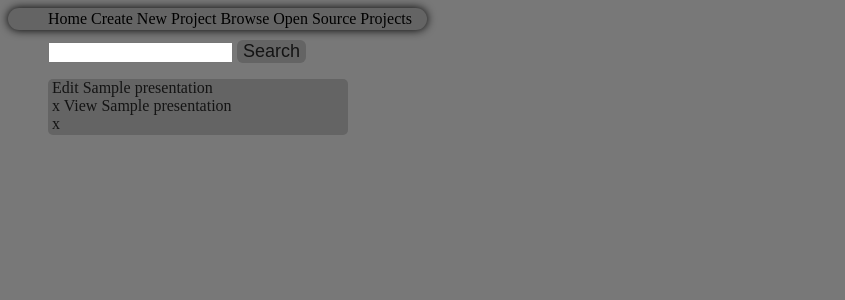
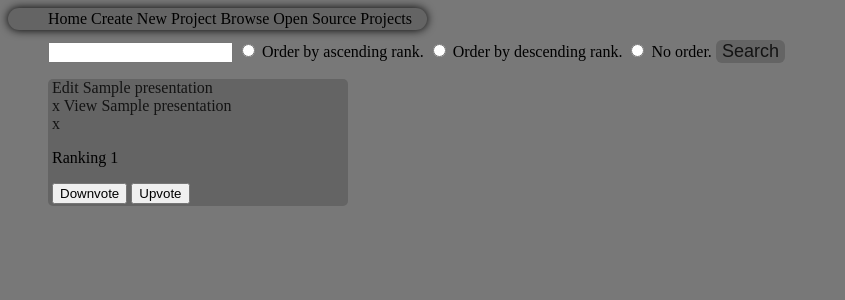
Before and after one commit to UALR-CodeTalks/codetalks, a Django app: page /browser/ in a window 1280 px wide. Shown: the top 300 px of the page, without its empty margins (0-845 px from the left). Run offline with Django 3.2, Linux system fonts and the light colour scheme; tables that the repository leaves empty hold one stand-in row (values such as "Sample post").

Commit message:
finished

```diff
--- a/codetalks/apps/browse/views.py
+++ b/codetalks/apps/browse/views.py
@@ -4,10 +4,16 @@ from database.project import interface
 import json
 
 def Index(request):
+
 	if 'filterstring' in request.GET:
 		projects = interface.GetPresFromName(request.GET['filterstring'])
 	else:
 		projects = interface.GetPresFromName()
+	if 'order' in request.GET:
+		if request.GET['order'] == "asc":
+			projects = projects.order_by('-presRank')
+		elif request.GET['order'] == "desc":
+			projects = projects.order_by('presRank')
 	htmldata = {
 		'projects':projects
 	}
--- a/codetalks/apps/editor/urls.py
+++ b/codetalks/apps/editor/urls.py
@@ -5,5 +5,6 @@ urlpatterns = patterns('',
 	url(r'^$', views.Index, name = 'index'),
 	url(r'^newproject/$', views.GetNewProject, name = 'newproject'),
 	url(r'^savecode/$', views.SaveCode, name = 'savecode'),
-	url(r'^altername/$', views.AlterName, name = 'altername')
+	url(r'^altername/$', views.AlterName, name = 'altername'),
+	url(r'^vote/$', views.Vote, name = 'vote')
 )
--- a/codetalks/common/templates/browse/browserhome.html
+++ b/codetalks/common/templates/browse/browserhome.html
@@ -3,12 +3,32 @@
 {% block staticfiles %}
 	{% load staticfiles %}
 	<link rel = "stylesheet" href = "{% static 'css/browse.css' %}" type = "text/css"/>
+	<script src = "{% static 'javascript/editor/editor.js' %}" type = "text/javascript"></script>
+	<script type = "text/javascript">
+		function vote(hash, updown) {;
+            var message = "projecthash=" + hash + "&";
+			func = function(ajaxresponse) {
+				document.getElementById(hash).innerHTML = "Ranking " + ajaxresponse;
+			}
+            var headers = [["Content-Type","application/x-www-form-urlencoded"],["X-CSRFToken", "{{ csrf_token }}"]];
+            var url = "{% url 'editor:vote' %}"
+			if (updown === "1") {
+				message += "vote=1";
+			} else if (updown === "0") {
+				message += "vote=0";
+			}
+			SendAjaxRequest(func, true, url, headers, message);
+		}
+	</script>
 {% endblock %}
 
 {% block body %}
 	<div class = "projectsearch">
 		<form method = "GET" action = "{% url 'browser:index' %}">
 			<input type = "text" name = "filterstring"/>
+			<input type = "radio" name = "order" value = "asc" required /> Order by ascending rank.
+			<input type = "radio" name = "order" value = "desc" required /> Order by descending rank.
+			<input type = "radio" name = "order" value = "no" required /> No order.
 			<input type = "submit" name = "submit" value = "Search"/>
 		</form>
 	</div>
@@ -26,6 +46,15 @@
 						</br>
 						{{ project.presHash }}
 					</a>
+					<p id = "{{ project.presHash }}">
+						Ranking {{ project.presRank }}
+					</p>
+					<button onclick = "vote('{{ project.presHash }}', '0')">
+						Downvote
+					</button>
+					<button onclick = "vote('{{ project.presHash }}', '1')">
+						Upvote
+					</button>
 				</li>
 			{% endfor %}
 		</ul>
--- a/codetalks/common/templates/home/home.html
+++ b/codetalks/common/templates/home/home.html
@@ -27,27 +27,6 @@
         </div>
         <div id = "mainbody">
             {% block body %}
-                <div id = "home">
-                    <h3>
-                        Introduction
-                    </h3>
-                    <p>
-                        Hello and welcome to the codebin project! This website is an online
-                        Python 2.7 development enviroment.  This site is intended to be a resource
-                        for the quick development of small python scripts as well as larger projects.
-                        Don't expect any extreme performance because the Python is interpreted by
-                        a python interpreter known as Skulpt; which is written in Javascript!
-                    </p>
-                    <h3>
-                        Capabilities
-                    </h3>
-                    <p>
-                        This website has the capability to save your code, search for projects,
-                        rename projects, make projects public or private, and fork projects.
-                        You can keep track of projects by recording the permalinks or by searching
-                        for the projects with the built in search feature.
-                    </p>
-                </div>
             {% endblock %}
         </div>
     </body>
--- a/codetalks/common/templatetags/htmltags.py
+++ b/codetalks/common/templatetags/htmltags.py
@@ -8,7 +8,6 @@ def html_decode(value):
 	decodedString = decodedString.replace('"', '\\"')
 	decodedString = decodedString.replace("'", "\\'")
 	decodedString = decodedString.replace('\n','\\n')
-	decodedString = decodedString.replace('</script>', '<//script>')
 	return decodedString
 
 register.simple_tag(html_decode)
--- a/codetalks/database/project/interface.py
+++ b/codetalks/database/project/interface.py
@@ -41,3 +41,16 @@ def AlterName(presHash, newName):
 		return True
 	except:
 		return False
+
+def DecRank(presHash):
+	pres = GetPres(presHash)
+	pres.presRank -= 1
+	pres.save()
+
+def IncRank(presHash):
+	pres = GetPres(presHash)
+	pres.presRank += 1
+	pres.save()
+
+def GetRank(presHash):
+	return GetPres(presHash).presRank
```
Also changed, not shown: codetalks/apps/editor/views.py (+8 -0 lines).
